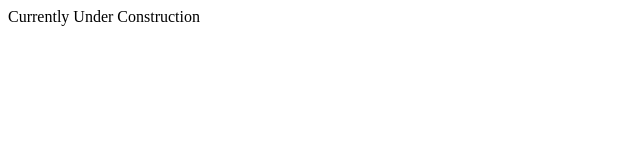
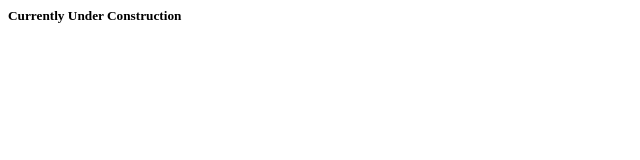
Before and after one commit to TechBeisel/brizproductions, a plain HTML site: page index.htm in a window 1280 px wide. Shown: the full height of the page, 0-640 px from the left. Drawn offline with Linux system fonts and the light colour scheme.

Commit message:
Update index.htm

```diff
--- a/index.htm
+++ b/index.htm
@@ -5,7 +5,7 @@
 	</head>
 
 	<body>
-		<h0>Currently Under Construction</h0>
+		<h5>Currently Under Construction</h5>
 	</body>
 
 </html>
```
